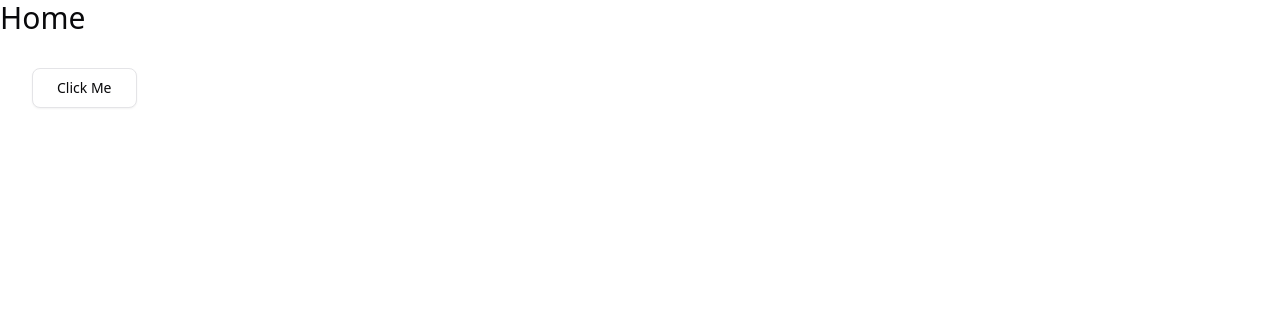
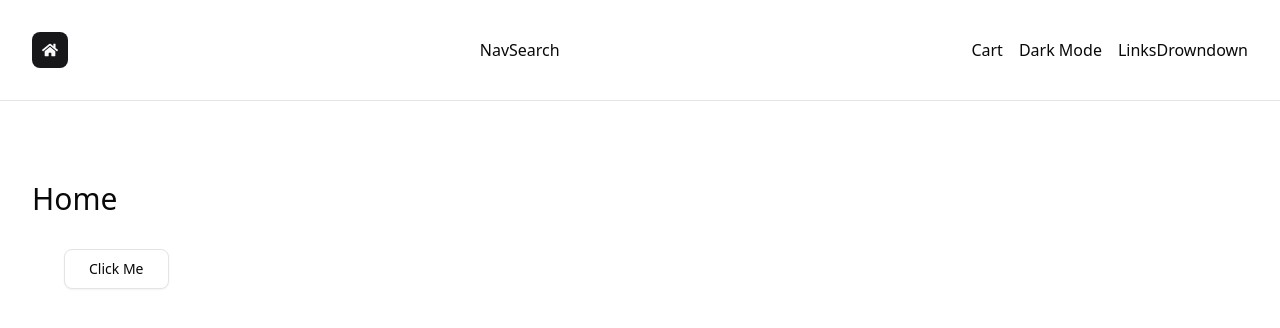
Before and after one commit to edriron/Store-NextJS, a Next.js app: page / in a window 1280 px wide. Shown: the top 328 px of the page. Built offline with nearby package versions, Linux system fonts and the light colour scheme.

Commit message:
added icon to navbar

```diff
--- a/app/layout.tsx
+++ b/app/layout.tsx
@@ -1,6 +1,8 @@
 import type { Metadata } from "next";
 import { Geist, Geist_Mono } from "next/font/google";
 import "./globals.css";
+import Navbar from "@/components/navbar/Navbar";
+import Container from "@/components/global/Container";
 
 const geistSans = Geist({
   variable: "--font-geist-sans",
@@ -27,7 +29,8 @@ export default function RootLayout({
       <body
         className={`${geistSans.variable} ${geistMono.variable} antialiased`}
       >
-        {children}
+        <Navbar />
+        <Container className="py-20">{children}</Container>
       </body>
     </html>
   );
--- /dev/null
+++ b/components/global/Container.tsx
@@ -0,0 +1,18 @@
+import React from "react";
+import { cn } from "@/lib/utils";
+
+function Container({
+  children,
+  className,
+}: {
+  children: React.ReactNode;
+  className?: string;
+}) {
+  return (
+    <div className={cn("mx-auto max-w-6xl xl:max-w-7xl px-8", className)}>
+      {children}
+    </div>
+  );
+}
+
+export default Container;
--- a/components/navbar/CartButton.tsx
+++ b/components/navbar/CartButton.tsx
@@ -1,7 +1,11 @@
 import React from "react";
 
 function CartButton() {
-  return <div></div>;
+  return (
+    <div>
+      <h2>Cart</h2>
+    </div>
+  );
 }
 
 export default CartButton;
--- a/components/navbar/DarkMode.tsx
+++ b/components/navbar/DarkMode.tsx
@@ -1,7 +1,11 @@
 import React from "react";
 
 function DarkMode() {
-  return <div></div>;
+  return (
+    <div>
+      <h2>Dark Mode</h2>
+    </div>
+  );
 }
 
 export default DarkMode;
--- a/components/navbar/LinksDropdown.tsx
+++ b/components/navbar/LinksDropdown.tsx
@@ -1,7 +1,11 @@
 import React from "react";
 
 function LinksDropdown() {
-  return <div></div>;
+  return (
+    <div>
+      <h2>LinksDrowndown</h2>
+    </div>
+  );
 }
 
 export default LinksDropdown;
--- a/components/navbar/Logo.tsx
+++ b/components/navbar/Logo.tsx
@@ -1,7 +1,15 @@
-import React from "react";
+import Link from "next/link";
+import { FaHome } from "react-icons/fa";
+import { Button } from "../ui/button";
 
 function Logo() {
-  return <div></div>;
+  return (
+    <Button size="icon" asChild>
+      <Link href="/">
+        <FaHome className="w-6 h-6"></FaHome>
+      </Link>
+    </Button>
+  );
 }
 
 export default Logo;
--- a/components/navbar/NavSearch.tsx
+++ b/components/navbar/NavSearch.tsx
@@ -1,7 +1,11 @@
 import React from "react";
 
 function NavSearch() {
-  return <div></div>;
+  return (
+    <div>
+      <h2>NavSearch</h2>
+    </div>
+  );
 }
 
 export default NavSearch;
--- a/components/navbar/Navbar.tsx
+++ b/components/navbar/Navbar.tsx
@@ -1,7 +1,25 @@
 import React from "react";
+import Container from "../global/Container";
+import Logo from "./Logo";
+import NavSearch from "./NavSearch";
+import CartButton from "./CartButton";
+import DarkMode from "./DarkMode";
+import LinksDropdown from "./LinksDropdown";
 
 function Navbar() {
-  return <div></div>;
+  return (
+    <nav className="border-b">
+      <Container className="flex flex-col sm:flex-row sm:justify-between sm:items-center flex-wrap flex-wrap py-8">
+        <Logo />
+        <NavSearch />
+        <div className="flex gap-4 items-center">
+          <CartButton />
+          <DarkMode />
+          <LinksDropdown />
+        </div>
+      </Container>
+    </nav>
+  );
 }
 
 export default Navbar;
--- a/components/navbar/SignOutLink.tsx
+++ b/components/navbar/SignOutLink.tsx
@@ -1,7 +1,11 @@
 import React from "react";
 
 function SignOutLink() {
-  return <div></div>;
+  return (
+    <div>
+      <h2>SignOutLink</h2>
+    </div>
+  );
 }
 
 export default SignOutLink;
--- a/components/navbar/UserIcon.tsx
+++ b/components/navbar/UserIcon.tsx
@@ -1,7 +1,11 @@
 import React from "react";
 
 function UserIcon() {
-  return <div></div>;
+  return (
+    <div>
+      <h2>UserIcon</h2>
+    </div>
+  );
 }
 
 export default UserIcon;
--- a/package.json
+++ b/package.json
@@ -23,6 +23,7 @@
     "next": "16.0.0",
     "react": "19.2.0",
     "react-dom": "19.2.0",
+    "react-icons": "^5.5.0",
     "tailwind-merge": "^3.3.1"
   },
   "devDependencies": {
```
Also changed, not shown: 1 other file (tests, documents, lock files or other folders).
